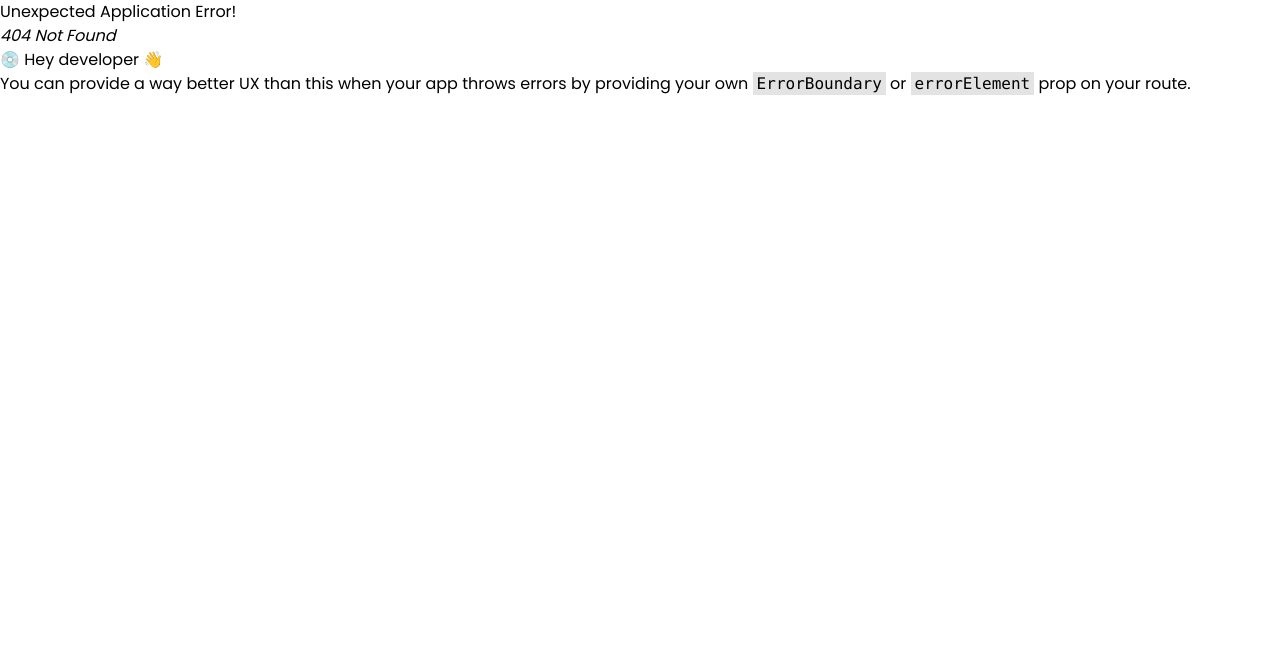
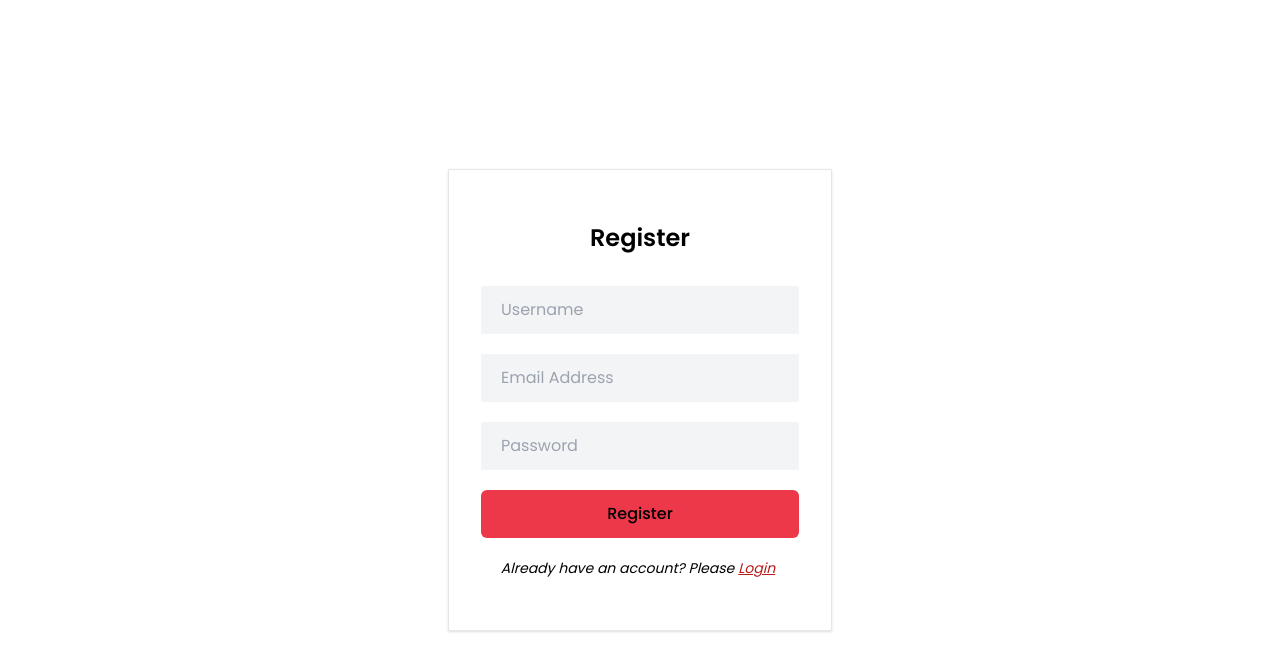
Before and after one commit to ShekharRoyJPG/ShopiLy-Frontend, a React (Vite) app: page /register in a window 1280 px wide. Before the commit this address had no page. Shown: the top 670 px of the page. Built offline with nearby package versions, Linux system fonts and the light colour scheme.

Commit message:
add authentication pages

```diff
--- /dev/null
+++ b/src/pages/login/Login.jsx
@@ -0,0 +1,64 @@
+import React from "react";
+import { Link } from "react-router-dom";
+
+const Login = () => {
+  const [message, setMessage] = React.useState("");
+  const [email, setEmail] = React.useState("");
+  const [password, setPassword] = React.useState("");
+  const handleLogin = async (e) => {
+    e.preventDefault();
+    const date = {
+      email,
+      password,
+    };
+    console.log(date);
+  };
+  return (
+    <section className="h-screen flex items-center justify-center">
+      <div className="max-w-sm border shadow bg-white mx-auto p-8">
+        <h2 className="text-2xl font-semibold pt-5 text-center ">Login</h2>
+        <form
+          onSubmit={handleLogin}
+          className="space-y-5 max-w-sm mx-auto pt-8"
+        >
+          <input
+            type="email"
+            name="email"
+            id="email"
+            value={email}
+            onChange={(e)=>setEmail(e.target.value)}
+            placeholder="Email Address"
+            required
+            className="w-full bg-gray-100 focus:outline-none px-5 py-3"
+          />
+          <input
+            type="password"
+            name="password"
+            id="password"
+            value={password}
+            onChange={(e)=>setPassword(e.target.value)}
+            placeholder="Password"
+            required
+            className="w-full bg-gray-100 focus:outline-none px-5 py-3"
+          />
+          {message && <p className="text-red-500">{message} </p>}
+          <button
+            type="submit"
+            className="w-full mt-5 bg-primary hover:bg-indigo-500 font-medium py-3 rounded-md"
+          >
+            Login
+          </button>
+        </form>
+        <p className="my-5 italic text-sm text-center">
+          Don't have an account?
+          <Link to="/register" className="text-red-700 px-1 underline ">
+            Register
+          </Link>
+          here.
+        </p>
+      </div>
+    </section>
+  );
+};
+
+export default Login;
--- /dev/null
+++ b/src/pages/register/Register.jsx
@@ -0,0 +1,76 @@
+import React from "react";
+import { Link } from "react-router-dom";
+
+const Register = () => {
+  const [message, setMessage] = React.useState("");
+  const [username, setUsername] = React.useState("");
+  const [email, setEmail] = React.useState("");
+  const [password, setPassword] = React.useState("");
+  const handleRegister = async (e) => {
+    e.preventDefault();
+    const date = {
+      username,
+      email,
+      password,
+    };
+    console.log(date);
+  };
+  return (
+    <section className="h-screen flex items-center justify-center">
+      <div className="max-w-sm border shadow bg-white mx-auto p-8">
+        <h2 className="text-2xl font-semibold pt-5 text-center ">Register</h2>
+        <form
+          onSubmit={handleRegister}
+          className="space-y-5 max-w-sm mx-auto pt-8"
+        >
+          <input
+            type="text"
+            name="username"
+            id="username"
+            value={username}
+            onChange={(e) => setUsername(e.target.value)}
+            placeholder="Username"
+            required
+            className="w-full bg-gray-100 focus:outline-none px-5 py-3"
+          />
+          <input
+            type="email"
+            name="email"
+            id="email"
+            value={email}
+            onChange={(e) => setEmail(e.target.value)}
+            placeholder="Email Address"
+            required
+            className="w-full bg-gray-100 focus:outline-none px-5 py-3"
+          />
+
+          <input
+            type="password"
+            name="password"
+            id="password"
+            value={password}
+            onChange={(e) => setPassword(e.target.value)}
+            placeholder="Password"
+            required
+            className="w-full bg-gray-100 focus:outline-none px-5 py-3"
+          />
+          {message && <p className="text-red-500">{message} </p>}
+          <button
+            type="submit"
+            className="w-full mt-5 bg-primary hover:bg-indigo-500 font-medium py-3 rounded-md"
+          >
+            Register
+          </button>
+        </form>
+        <p className="my-5 italic text-sm text-center">
+          Already have an account? Please
+          <Link to="/login" className="text-red-700 px-1 underline ">
+            Login
+          </Link>
+        </p>
+      </div>
+    </section>
+  );
+};
+
+export default Register;
```
Also changed, not shown: src/routers/Router.jsx (+10 -0 lines).
